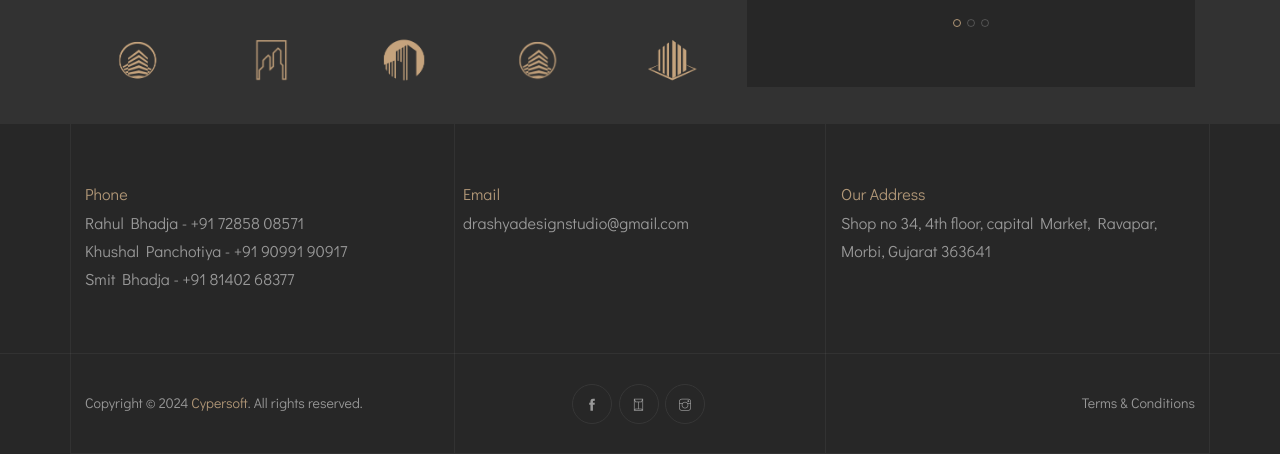
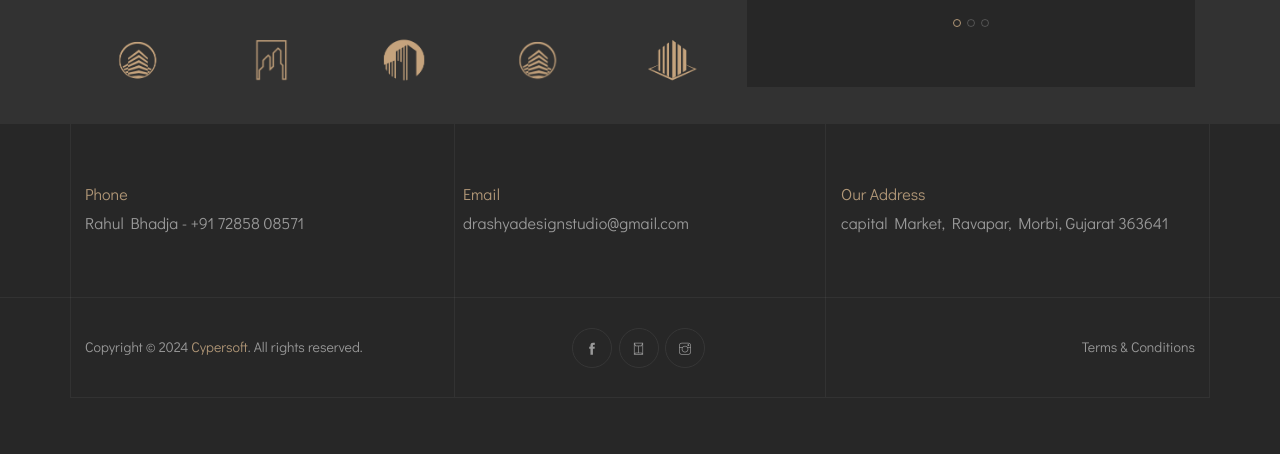
Before and after one commit to CypersoftGithub/Drashyadesignstudio, a plain HTML site: page contact.html in a window 1280 px wide. Shown: the part 1951-2405 px from the top of the page. After the commit the page ends 2349 px from the top, so only its background shows below. Drawn offline with nearby package versions, Linux system fonts and the light colour scheme.

Commit message:
Update address details in contact.html

```diff
--- a/contact.html
+++ b/contact.html
@@ -119,7 +119,7 @@
               <p><b>Contact Details</b></p>
               <p><b>Phone :</b>+91 7285808571</p>
               <p><b>Email :</b> drashyadesignstudio@gmail.com</p>
-              <p><b>Address :</b> Shop no 34, 4th floor, capital Market, Ravapar, Morbi, Gujarat 363641</p>
+              <p><b>Address :</b> capital Market, Ravapar, Morbi, Gujarat 363641</p>
             </div>
             <div class="col-md-4 animate-box" data-animate-effect="fadeInUp">
               <p><b>Contact Form</b></p>
@@ -359,8 +359,6 @@
                   <h6>Phone</h6>
                 </div>
                 <p>Rahul Bhadja - +91 72858 08571</p>
-                <p>Khushal Panchotiya - +91 90991 90917</p>
-                <p>Smit Bhadja - +91 81402 68377</p>
               </div>
             </div>
             <div class="col-md-4 mb-30">
@@ -376,7 +374,7 @@
                 <div class="fothead">
                   <h6>Our Address</h6>
                 </div>
-                <p>Shop no 34, 4th floor, capital Market, Ravapar, Morbi, Gujarat 363641</p>
+                <p>capital Market, Ravapar, Morbi, Gujarat 363641</p>
               </div>
             </div>
           </div>
```
